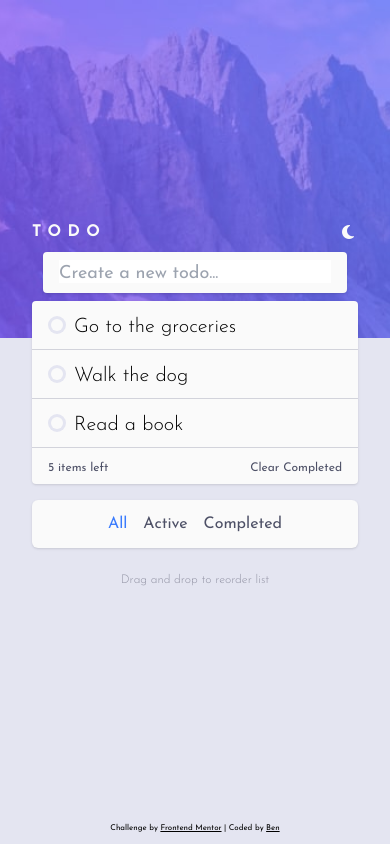
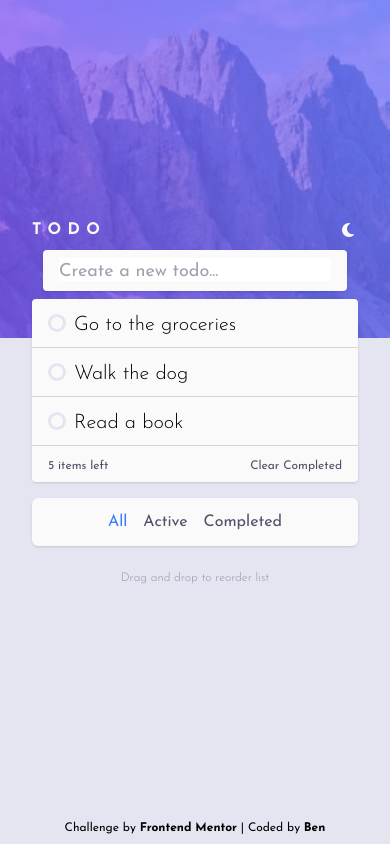
Before and after one commit to remtaine/fem-todo-app, a React (Create React App) app: page / in a window 390 px wide. Built offline with nearby package versions, Linux system fonts and the light colour scheme.

Commit message:
Make footer text responsive

```diff
--- a/src/components/Footer.js
+++ b/src/components/Footer.js
@@ -2,8 +2,8 @@ import React from 'react'
 
 function Footer() {
   return (
-        <footer className="text-[0.5rem] text-center py-1">
-        Challenge by <a href="https://www.frontendmentor.io?ref=challenge" target="_blank" className="underline hover:font-bold duration-500">Frontend Mentor</a> | Coded by <a href="https://github.com/remtaine" className="underline hover:font-bold duration-500">Ben</a>
+        <footer className="text-xs sm:text-sm text-center py-1 ">
+        Challenge by <a href="https://www.frontendmentor.io?ref=challenge" target="_blank" className="hover:underline font-bold duration-500">Frontend Mentor</a> | Coded by <a href="https://github.com/remtaine" className="hover:underline font-bold duration-500">Ben</a>
         </footer>
   )
 }
```
